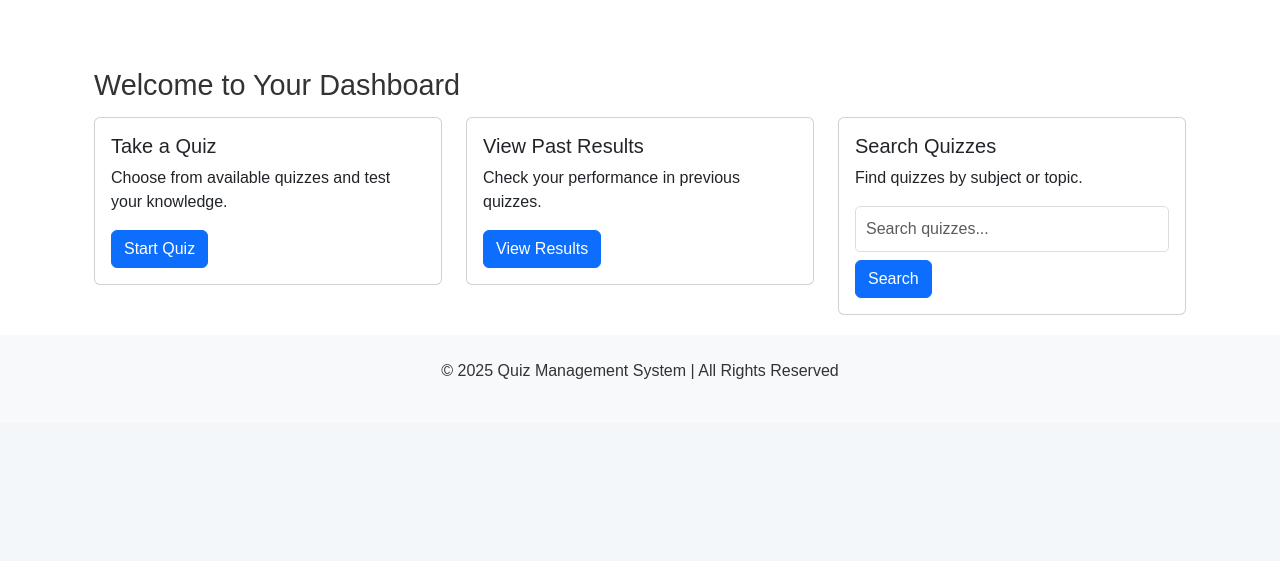
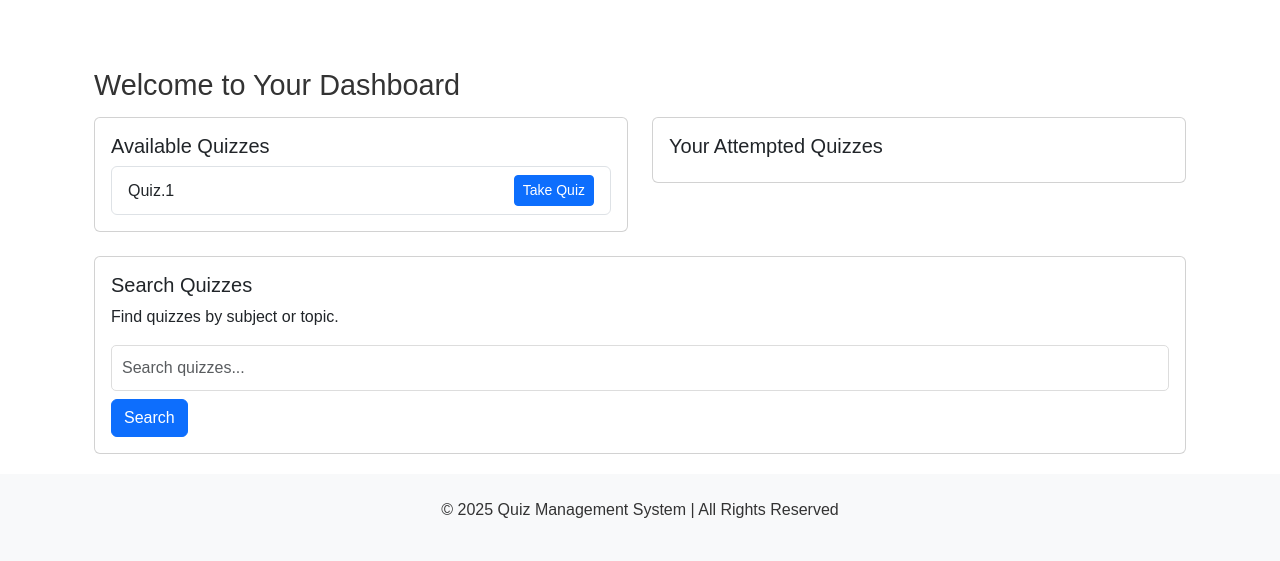
Before and after one commit to nishant16101/Quiz-Master-V1, a Flask app: page /user/dashboard in a window 1280 px wide. Shown: the part 105-666 px from the top of the page. Run offline with Flask 3, Linux system fonts and the light colour scheme; a user stored in the database is signed in.

Commit message:
Score Management and Quiz result display:

```diff
--- a/app.py
+++ b/app.py
@@ -247,22 +247,22 @@
         flash('Registration successful! Please log in.', 'success')
         return redirect(url_for('user_login'))
     return render_template('user/register.html')
-
-@app.route('/user/dashboard')
+@app.route('/user/dashboard', methods=['GET', 'POST'])
 @login_required
 def user_dashboard():
     available_quizzes = Quiz.query.all()
     attempted_quizzes = QuizAttempt.query.filter_by(user_id=current_user.id).all()
     return render_template('user/dashboard.html',
-                         available_quizzes=available_quizzes,
-                         attempted_quizzes=attempted_quizzes)
+                           available_quizzes=available_quizzes,
+                           attempted_quizzes=attempted_quizzes)
 
 @app.route('/user/quiz/<int:quiz_id>')
 @login_required
 def take_quiz(quiz_id):
     quiz = Quiz.query.get_or_404(quiz_id)
     questions = Question.query.filter_by(quiz_id=quiz_id).all()
-    return render_template('user/quiz_attempt.html', quiz=quiz, questions=questions)
+    return render_template('user/quiz.html', quiz=quiz, questions=questions)
+
 
 @app.route('/user/submit_quiz/<int:quiz_id>', methods=['POST'])
 @login_required
--- a/templates/user/dashboard.html
+++ b/templates/user/dashboard.html
@@ -5,26 +5,63 @@
 {% block content %}
 <div class="container mt-5">
     <h2>Welcome to Your Dashboard</h2>
+
+    <!-- Flash messages -->
+    {% with messages = get_flashed_messages(with_categories=true) %}
+        {% if messages %}
+            {% for category, message in messages %}
+            <div class="alert alert-{{ category }}">{{ message }}</div>
+            {% endfor %}
+        {% endif %}
+    {% endwith %}
+
     <div class="row">
-        <div class="col-md-4">
-            <div class="card">
+        <div class="col-md-6">
+            <div class="card mb-4">
                 <div class="card-body">
-                    <h5 class="card-title">Take a Quiz</h5>
-                    <p class="card-text">Choose from available quizzes and test your knowledge.</p>
-                    <a href="/quiz" class="btn btn-primary">Start Quiz</a>
+                    <h5 class="card-title">Available Quizzes</h5>
+                    <ul class="list-group">
+                    {% for quiz in available_quizzes %}
+                        <li class="list-group-item d-flex justify-content-between align-items-center">
+                            {{ quiz.title }}
+                            <a href="{{ url_for('take_quiz', quiz_id=quiz.id) }}" class="btn btn-primary btn-sm">Take Quiz</a>
+                        </li>
+                    {% endfor %}
+                    </ul>
                 </div>
             </div>
         </div>
-        <div class="col-md-4">
-            <div class="card">
+        <div class="col-md-6">
+            <div class="card mb-4">
                 <div class="card-body">
-                    <h5 class="card-title">View Past Results</h5>
-                    <p class="card-text">Check your performance in previous quizzes.</p>
-                    <a href="/quiz-results" class="btn btn-primary">View Results</a>
+                    <h5 class="card-title">Your Attempted Quizzes</h5>
+                    <ul class="list-group">
+                    {% for attempt in attempted_quizzes %}
+                        <li class="list-group-item d-flex justify-content-between align-items-center">
+                            <div>
+                                {{ attempt.quiz.title }}<br>
+                                <small class="text-muted">
+                                    {{ attempt.date_attempted.strftime('%d %b %Y') }}
+                                </small>
+                            </div>
+                            <div class="text-end">
+                                <span class="badge bg-primary rounded-pill">
+                                    Score: {{ attempt.score }}/{{ attempt.quiz.questions|length }}
+                                </span>
+                                <br>
+                                <small class="text-muted">
+                                    {{ ((attempt.score / attempt.quiz.questions|length) * 100)|round(1) }}%
+                                </small>
+                            </div>
+                        </li>
+                    {% endfor %}
+                    </ul>
                 </div>
             </div>
         </div>
-        <div class="col-md-4">
+    </div>
+    <div class="row">
+        <div class="col-md-12">
             <div class="card">
                 <div class="card-body">
                     <h5 class="card-title">Search Quizzes</h5>
@@ -45,7 +82,7 @@
             return;
         }
         alert(`Searching for quizzes: ${query}`);
-
+        // Implement actual search functionality here
     }
 </script>
 {% endblock %}
```
Also changed, not shown: templates/user/login.html (+17 -22 lines), templates/user/quiz.html (+41 -19 lines), templates/user/register.html (+20 -16 lines), instance/quiz_master.db.
